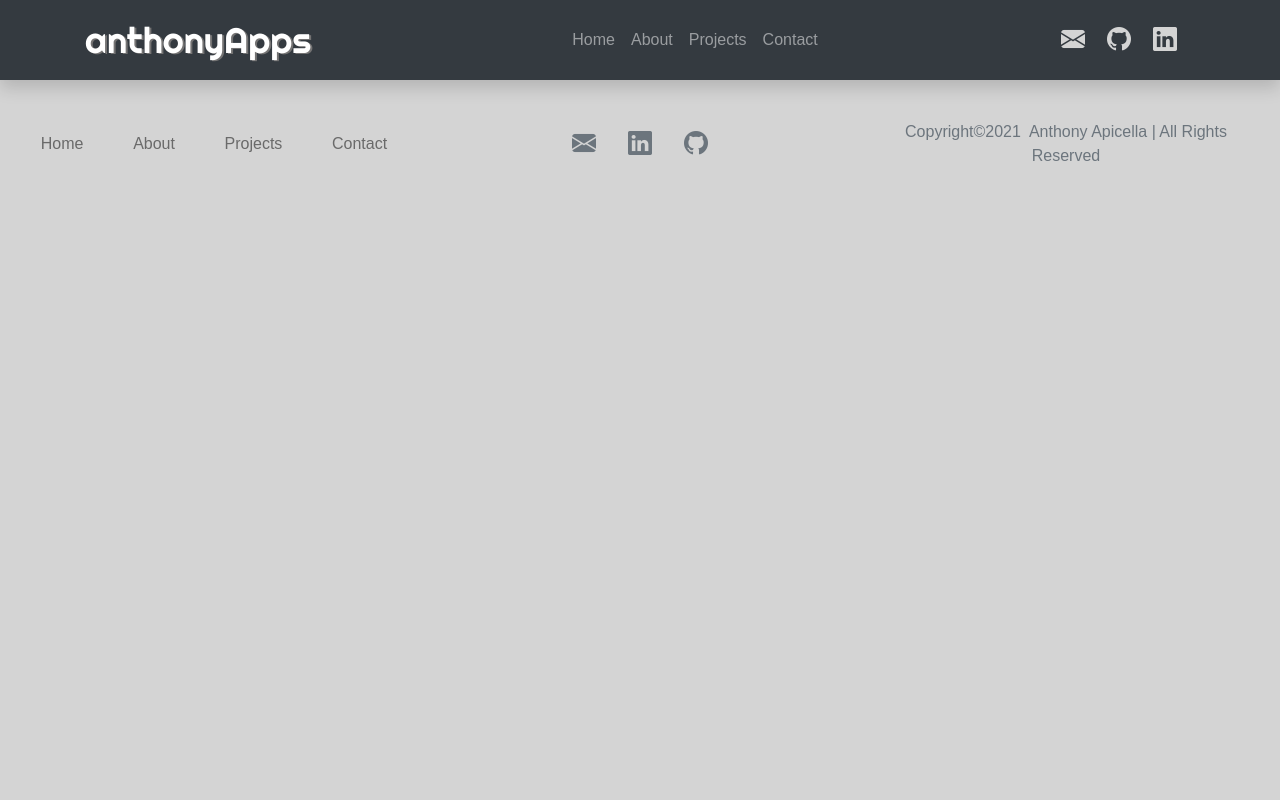
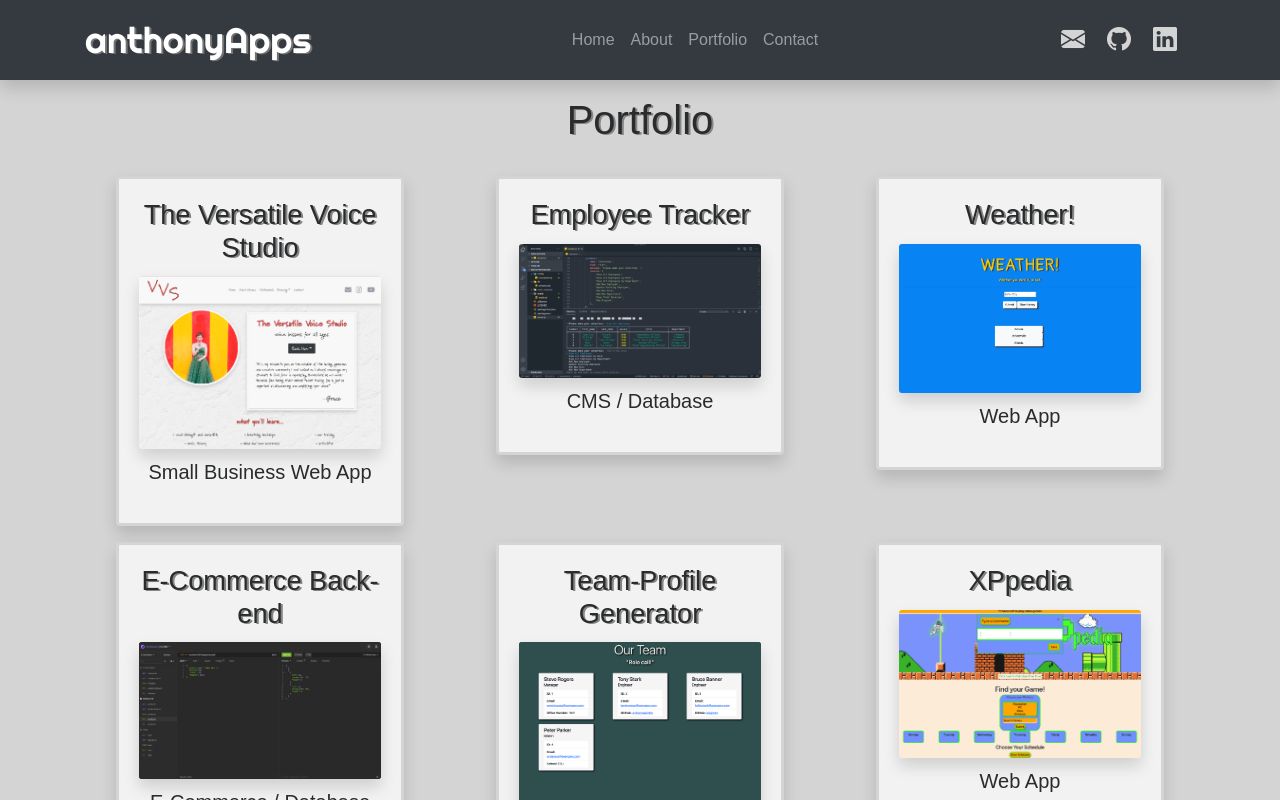
Before and after one commit to anthonyapicella/react-portfolio, a React (Create React App) app: page /portfolio in a window 1280 px wide. Shown: the top 800 px of the page. Built offline with nearby package versions, Linux system fonts and the light colour scheme; a web font is replaced by a local one.

Commit message:
fixed contact form, added contact button to hero, changed projects to portfolio

```diff
--- a/src/App.js
+++ b/src/App.js
@@ -5,7 +5,7 @@ import './App.css';
 import Navbar from './components/Navbar.js';
 import Hero from './components/Hero';
 import AboutMe from './components/AboutMe';
-import Projects from './components/Projects';
+import Portfolio from './components/Portfolio';
 import Contact from './components/ContactForm/ContactUs';
 
 
@@ -33,7 +33,7 @@ function App() {
 			<Switch>
 				<Route path='/' exact component={Hero} />
 				<Route path='/about' exact component={AboutMe} />
-				<Route path='/projects' exact component={Projects} />
+				<Route path='/portfolio' exact component={Portfolio} />
 				{/* <Route path='/resumepage' exact component={ResumePage} /> */}
 				<Route path='/contact' exact component={Contact} />
 				<Route path='/versatile-voice-studio' exact component={VvsProjectCard} />
@@ -42,7 +42,7 @@ function App() {
 				<Route path='/e-commerce' exact component={EcommerceProjectCard} />
 				<Route path='/team-profile-generator' exact component={TeamProProjectCard} />
 				<Route path='/xp' exact component={XpProjectCard} />
-			</Switch>
+			</Switch >
 			<Footer />
 		</Router>
 	);
--- a/src/components/ContactForm/ContactUs.js
+++ b/src/components/ContactForm/ContactUs.js
@@ -31,7 +31,7 @@ export default function ContactUs() {
 	return (
 		<div className='container'>
 			<h4 className='brand-title text-center p-3'>Contact</h4>
-
+			<p className="p-3 text-center">Please fill out the form below</p>
 			<div className='col-xs-12 col-sm-12 col-md-12 col-lg-6 col-xl-6 mx-auto text-center '>
 				{!sent ? (
 					<form className='form-group' onSubmit={sendEmail}>
@@ -93,7 +93,8 @@ export default function ContactUs() {
 					</form>
 				) : (
 					<div className='card border-2 mx-auto'>
-						<h6 className='p-4'>Form submitted, thank you!</h6>
+						<h6 className='p-4'>Thank you for your submission - I will get back to you shortly!  <br />
+						</h6>
 					</div>
 				)}
 			</div>
--- a/src/components/Footer.js
+++ b/src/components/Footer.js
@@ -32,8 +32,8 @@ const Footer = () => {
 						<Nav.Link className='mx-auto' eventKey='2' as={Link} to='/about'>
 							About
 						</Nav.Link>
-						<Nav.Link className='mx-auto' eventKey='2' as={Link} to='/projects'>
-							Projects
+						<Nav.Link className='mx-auto' eventKey='2' as={Link} to='/portfolio'>
+							Portfolio
 						</Nav.Link >
 						{/* <Nav.Link
 							className='mx-auto'
--- a/src/components/Hero.js
+++ b/src/components/Hero.js
@@ -3,12 +3,12 @@ import React from 'react';
 import Typed from 'react-typed';
 import { Jumbotron, Container } from 'react-bootstrap';
 
-import Card from 'react-bootstrap/Card';
-import Skills from './Skills';
+import { Button } from 'react-bootstrap';
 
 import LightSpeed from 'react-reveal/LightSpeed';
 import Zoom from 'react-reveal/Zoom';
 import Bounce from 'react-reveal/Bounce';
+import Flip from 'react-reveal/Flip';
 
 const Hero = () => {
 	return (
@@ -69,10 +69,22 @@ const Hero = () => {
 						loop
 					/>
 					<Bounce bottom cascade>
-						<h6 className='hero-sub-heading p-2 text-center d-block d-xs-block d-sm-block d-md-block d-lg-none'>
+						<h6 className='hero-sub-heading p-4  text-center d-block d-xs-block d-sm-block d-md-block d-lg-none'>
 							creative. responsive. productive.
 						</h6>
 					</Bounce>
+					<div className='wrapper p-3 text-center'>
+						<Flip>
+							<Button
+								variant='outline-light'
+								className='rounded '
+								href='/contact'
+								size='sm'
+							>
+								Contact Me
+							</Button>
+						</Flip>
+					</div>
 				</Jumbotron>
 			</div>
 		</div>
--- a/src/components/Navbar.js
+++ b/src/components/Navbar.js
@@ -36,8 +36,8 @@ const NavTop = () => {
 						<Nav.Link eventKey='2' as={Link} to='/about'>
 							About
 						</Nav.Link>
-						<Nav.Link eventKey='2' as={Link} to='/projects'>
-							Projects
+						<Nav.Link eventKey='2' as={Link} to='/portfolio'>
+							Portfolio
 						</Nav.Link>
 						{/* <Nav.Link eventKey='2' as={Link} to='/resumepage'>
 							Resume
--- /dev/null
+++ b/src/components/Portfolio.js
@@ -0,0 +1,92 @@
+import React from 'react';
+import Thumbnail from './Thumbnail'; // Import the Thumbnail component
+import Flip from 'react-reveal/Flip';
+import vvs from '../../src/assets/img/vvsScreen.png'
+import tpg from '../../src/assets/img/TPG2.png'
+import emp from '../../src/assets/img/empTracker.png'
+import weather from '../../src/assets/img/Weather.png'
+import eCom from '../../src/assets/img/backend2.png'
+import xp from '../../src/assets/img/XPpedia.png'
+
+
+function Portfolio(props) {
+	return (
+		// Render a Thumbnail component
+		<div className='container'>
+			<div className='text-center p-3'>
+				<h4>Portfolio</h4>
+			</div>
+
+			<div className='row justify-content-center '>
+				<Flip top>
+					<div className='p-2 col-lg-4 col-md-6 col-sm-12'>
+						<Thumbnail
+							className=''
+							link='/versatile-voice-studio'
+							image={vvs}
+							title='The Versatile Voice Studio'
+							category='Small Business Web App'
+						/>
+					</div>
+				</Flip>
+				<div className='p-2 col-lg-4 col-md-6 col-sm-12'>
+					<Flip top>
+						<Thumbnail
+							className=''
+							link='/employee-tracker'
+							image={emp}
+							title='Employee Tracker'
+							category='CMS / Database'
+						/>
+					</Flip>
+				</div>
+				<div className='p-2 col-lg-4 col-md-6 col-sm-12'>
+					<Flip top>
+						<Thumbnail
+							className=''
+							link='/weather'
+							image={weather}
+							title='Weather!'
+							category='Web App'
+						/>
+					</Flip>
+				</div>
+				<div className='p-2 col-lg-4 col-md-6 col-sm-12'>
+					<Flip top>
+						<Thumbnail
+							className=''
+							link='/e-commerce'
+							image={eCom}
+							title='E-Commerce Back-end'
+							category='E-Commerce / Database'
+						/>
+					</Flip>
+				</div>
+				<div className='p-2 col-lg-4 col-md-6 col-sm-12'>
+					<Flip top>
+						<Thumbnail
+							className=''
+							link='/team-profile-generator'
+							image={tpg}
+							title='Team-Profile Generator'
+							category='Node.js App'
+						/>
+					</Flip>
+				</div>
+				<div className='p-2 col-lg-4 col-md-6 col-sm-12'>
+					<Flip top>
+						<Thumbnail
+							className=''
+							link='/xp'
+							image={xp}
+							title='XPpedia'
+							category='Web App'
+						/>
+					</Flip>
+				</div>
+			</div>
+		</div>
+	);
+}
+
+export default Portfolio;
--- a/src/components/Projects.js
+++ /dev/null
@@ -1,92 +0,0 @@
-import React from 'react';
-import Thumbnail from '../components/Thumbnail'; // Import the Thumbnail component
-import Flip from 'react-reveal/Flip';
-import vvs from '../../src/assets/img/vvsScreen.png'
-import tpg from '../../src/assets/img/TPG2.png'
-import emp from '../../src/assets/img/empTracker.png'
-import weather from '../../src/assets/img/Weather.png'
-import eCom from '../../src/assets/img/backend2.png'
-import xp from '../../src/assets/img/XPpedia.png'
-
-
-function Projects(props) {
-	return (
-		// Render a Thumbnail component
-		<div className='container'>
-			<div className='text-center p-3'>
-				<h4>Projects</h4>
-			</div>
-
-			<div className='row justify-content-center '>
-				<Flip top>
-					<div className='p-2 col-lg-4 col-md-6 col-sm-12'>
-						<Thumbnail
-							className=''
-							link='/versatile-voice-studio'
-							image={vvs}
-							title='The Versatile Voice Studio'
-							category='Small Business Web App'
-						/>
-					</div>
-				</Flip>
-				<div className='p-2 col-lg-4 col-md-6 col-sm-12'>
-					<Flip top>
-						<Thumbnail
-							className=''
-							link='/employee-tracker'
-							image={emp}
-							title='Employee Tracker'
-							category='CMS / Database'
-						/>
-					</Flip>
-				</div>
-				<div className='p-2 col-lg-4 col-md-6 col-sm-12'>
-					<Flip top>
-						<Thumbnail
-							className=''
-							link='/weather'
-							image={weather}
-							title='Weather!'
-							category='Web App'
-						/>
-					</Flip>
-				</div>
-				<div className='p-2 col-lg-4 col-md-6 col-sm-12'>
-					<Flip top>
-						<Thumbnail
-							className=''
-							link='/e-commerce'
-							image={eCom}
-							title='E-Commerce Back-end'
-							category='E-Commerce / Database'
-						/>
-					</Flip>
-				</div>
-				<div className='p-2 col-lg-4 col-md-6 col-sm-12'>
-					<Flip top>
-						<Thumbnail
-							className=''
-							link='/team-profile-generator'
-							image={tpg}
-							title='Team-Profile Generator'
-							category='Node.js App'
-						/>
-					</Flip>
-				</div>
-				<div className='p-2 col-lg-4 col-md-6 col-sm-12'>
-					<Flip top>
-						<Thumbnail
-							className=''
-							link='/xp'
-							image={xp}
-							title='XPpedia'
-							category='Web App'
-						/>
-					</Flip>
-				</div>
-			</div>
-		</div>
-	);
-}
-
-export default Projects;
--- a/src/components/Skills.js
+++ b/src/components/Skills.js
@@ -29,7 +29,7 @@ class Skills extends React.Component {
 		return (
 			<div id='skills' className='skills'>
 				<div className=''>
-					<Zoom left cascade collapse when={this.state.display}>
+					<Zoom left cascade when={this.state.display} collapse>
 						<div className='row'>
 							<div className='col-lg-3 col-md-6 col-sm-6'>
 								<div className='box shadow rounded'>
```
Also changed, not shown: 15 other files (tests, documents, lock files or other folders).
